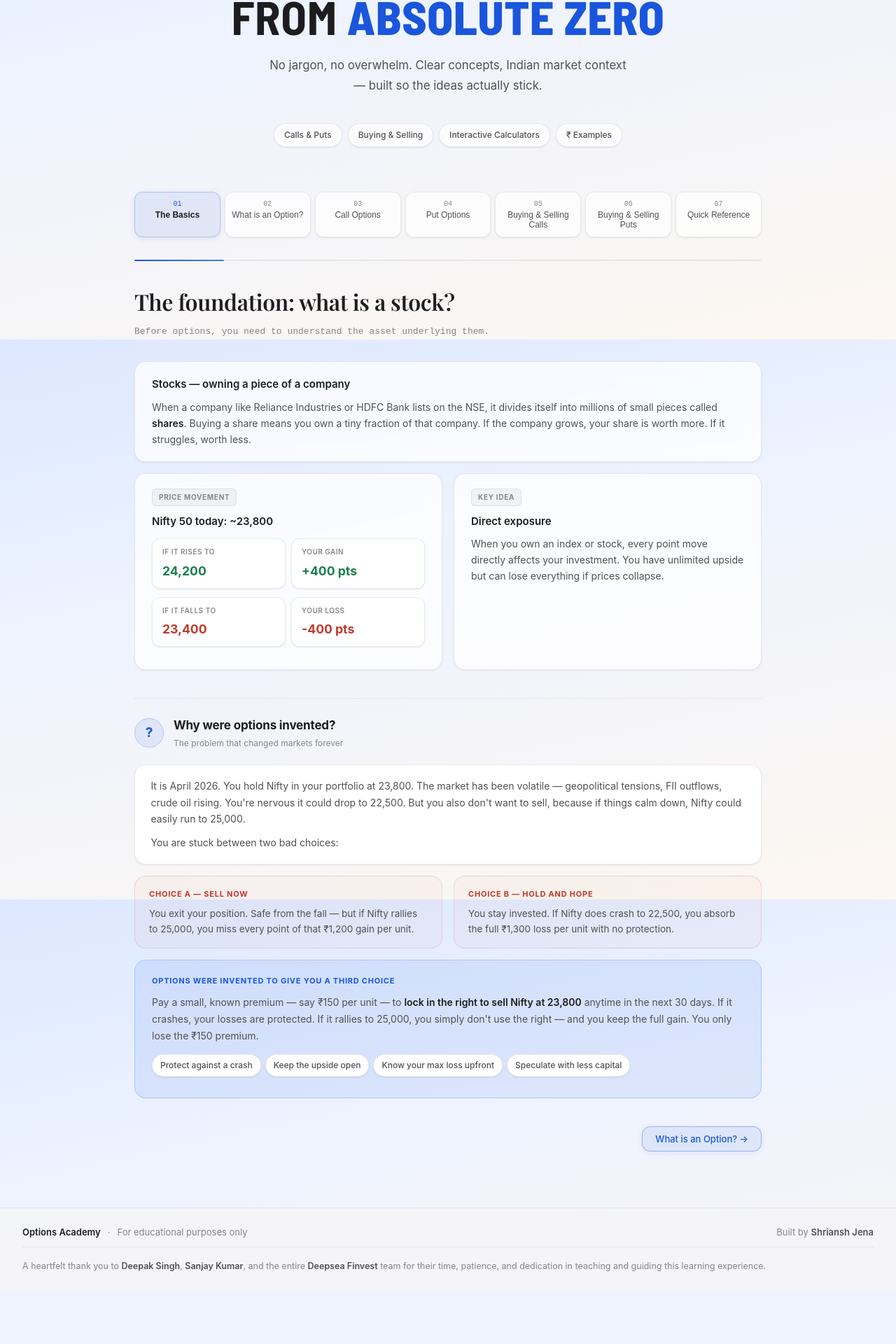
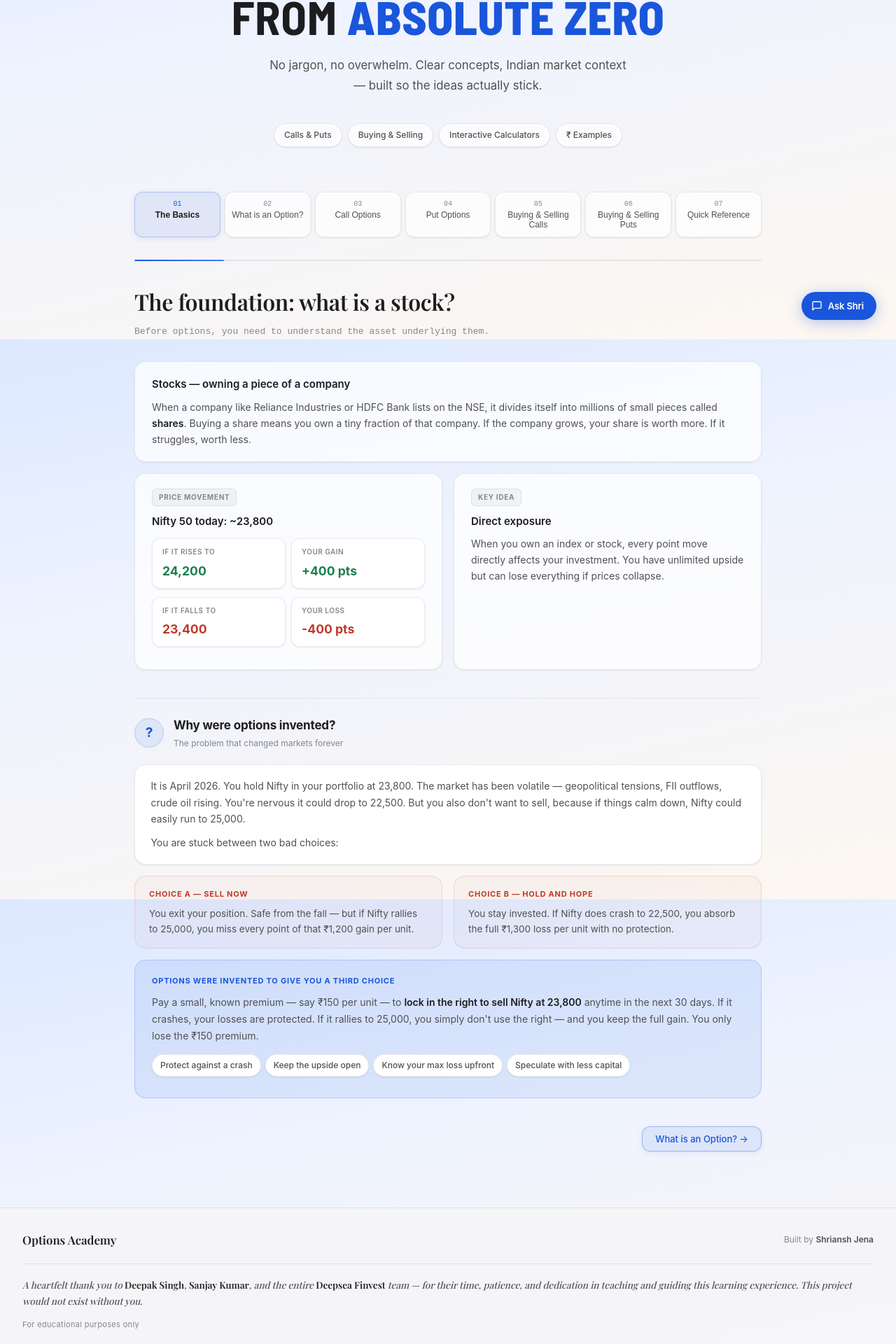
Before and after one commit to shrianshjena/Options-Academy, a React (Vite) app: page / in a window 1280 px wide. Shown: the part 315-2235 px from the top of the page at 70% size. Before the commit the page ends 2158 px from the top, so only its background shows below. Built offline with nearby package versions, Linux system fonts and the light colour scheme; a web font is replaced by a local one.

Commit message:
restore: Playfair footer, FAB button, chat-status, polished navbar Ask Shri

```diff
--- a/src/App.css
+++ b/src/App.css
@@ -224,24 +224,24 @@ td.red   { color:var(--red);   font-weight:600; }
 /* FOOTER */
 footer {
   border-top: 1px solid var(--glass-border);
-  padding: 1.5rem 2rem;
-  display: flex; flex-direction: column; gap: 10px;
+  padding: 2rem 2rem 1.5rem;
+  display: flex; flex-direction: column; gap: 0;
   background: rgba(245,245,247,0.88); backdrop-filter: blur(16px);
 }
-.footer-row {
-  display: flex; align-items: center; gap: 10px; flex-wrap: wrap;
+.footer-top {
+  display: flex; align-items: center; justify-content: space-between;
+  margin-bottom: 1.25rem;
 }
-.footer-brand { font-family: var(--sans); font-size: 13px; font-weight: 600; color: var(--text); }
-.footer-sep { color: var(--text3); font-size: 13px; }
-.footer-edu { font-family: var(--sans); font-size: 13px; color: var(--text3); }
-.footer-spacer { flex: 1; }
-.footer-built { font-family: var(--sans); font-size: 13px; color: var(--text3); }
+.footer-brand { font-family: var(--serif); font-size: 1.05rem; font-weight: 600; color: var(--text); }
+.footer-built { font-family: var(--sans); font-size: 12px; color: var(--text3); }
 .footer-built strong { color: var(--text2); font-weight: 600; }
+.footer-divider { border: none; border-top: 1px solid var(--glass-border); margin-bottom: 1.1rem; }
 .footer-thanks {
-  font-family: var(--sans); font-size: 12.5px;
-  color: var(--text3); line-height: 1.7;
+  font-family: var(--serif); font-size: 13.5px; font-style: italic;
+  color: var(--text2); line-height: 1.75; margin-bottom: 0.75rem;
 }
-.footer-thanks strong { color: var(--text2); font-weight: 600; }
+.footer-thanks strong { color: var(--text); font-weight: 600; font-style: normal; }
+.footer-note { font-family: var(--sans); font-size: 11px; color: var(--text3); letter-spacing: 0.03em; }
 
 /* RESPONSIVE */
 @media (max-width: 640px) {
@@ -270,11 +270,6 @@ footer {
 .why-solution-label { font-size: 11px; font-weight: 700; text-transform: uppercase; letter-spacing: .07em; color: var(--blue); margin-bottom: 10px; }
 .why-solution p { font-size: 14px; color: var(--text2); line-height: 1.7; }
 
-/* FOOTER */
-.footer-main { display: flex; align-items: center; justify-content: space-between; width: 100%; flex-wrap: wrap; gap: 8px; margin-bottom: 1rem; }
-.footer-thanks { border-top: 1px solid var(--glass-border); padding-top: 1rem; width: 100%; }
-.thanks-text { font-size: 12px; color: var(--text2); line-height: 1.7; font-style: italic; }
-.thanks-text strong { color: var(--text); font-weight: 600; font-style: normal; }
 
 /* BLUE-DIM2 for quick ref card */
 .blue-dim2 { background: rgba(26,86,219,0.04); }
@@ -282,12 +277,26 @@ footer {
 /* ── CHATBOT ── */
 
 
+/* Chat FAB */
+.chat-fab {
+  position: fixed; bottom: 28px; right: 28px; z-index: 200;
+  display: flex; align-items: center; gap: 8px;
+  background: var(--blue); color: #fff;
+  border: none; border-radius: 99px; padding: 12px 18px 12px 14px;
+  cursor: pointer; box-shadow: 0 4px 20px rgba(26,86,219,0.32);
+  font-family: var(--sans); font-size: 13px; font-weight: 600;
+  transition: transform .15s, box-shadow .15s;
+}
+.chat-fab:hover { transform: translateY(-2px); box-shadow: 0 6px 28px rgba(26,86,219,0.42); }
+.chat-fab-active { padding: 12px; border-radius: 50%; }
+.chat-fab-label { letter-spacing: -0.01em; }
+
 .chat-backdrop {
   position: fixed; inset: 0; z-index: 198;
 }
 
 .chat-panel {
-  position: fixed; bottom: 88px; right: 28px; z-index: 199;
+  position: fixed; bottom: 88px; right: 28px; z-index: 199; /* sits above FAB */
   width: 420px; max-height: 540px;
   background: #fff; border-radius: 20px;
   border: 1px solid var(--glass-border);
@@ -306,13 +315,14 @@ footer {
 }
 .chat-header-left { display: flex; align-items: center; gap: 10px; }
 .chat-avatar {
-  width: 32px; height: 32px; border-radius: 50%;
+  width: 36px; height: 36px; border-radius: 50%;
   background: var(--blue); color: #fff;
   display: flex; align-items: center; justify-content: center;
-  font-size: 13px; font-weight: 700; font-family: var(--sans);
+  font-size: 14px; font-weight: 700; font-family: var(--sans);
   flex-shrink: 0;
 }
 .chat-name { font-size: 14px; font-weight: 600; color: var(--text); }
+.chat-status { font-size: 11px; color: var(--text3); margin-top: 1px; }
 .chat-close {
   background: none; border: none; cursor: pointer; color: var(--text3);
   font-size: 14px; padding: 4px; line-height: 1; border-radius: 6px;
@@ -384,5 +394,6 @@ footer {
 .chat-send:disabled { opacity: 0.4; cursor: not-allowed; }
 
 @media (max-width: 480px) {
-  .chat-panel { width: calc(100vw - 32px); right: 16px; bottom: 16px; }
+  .chat-panel { width: calc(100vw - 32px); right: 16px; bottom: 88px; }
+  .chat-fab { right: 16px; bottom: 20px; }
 }
--- a/src/App.jsx
+++ b/src/App.jsx
@@ -523,19 +523,18 @@ export default function App() {
       </main>
 
       <footer>
-        <div className="footer-row">
+        <div className="footer-top">
           <span className="footer-brand">Options Academy</span>
-          <span className="footer-sep">·</span>
-          <span className="footer-edu">For educational purposes only</span>
-          <span className="footer-spacer" />
           <span className="footer-built">Built by <strong>Shriansh Jena</strong></span>
         </div>
+        <div className="footer-divider" />
         <p className="footer-thanks">
-          A heartfelt thank you to <strong>Deepak Singh</strong>, <strong>Sanjay Kumar</strong>, and the entire <strong>Deepsea Finvest</strong> team for their time, patience, and dedication in teaching and guiding this learning experience.
+          A heartfelt thank you to <strong>Deepak Singh</strong>, <strong>Sanjay Kumar</strong>, and the entire <strong>Deepsea Finvest</strong> team — for their time, patience, and dedication in teaching and guiding this learning experience. This project would not exist without you.
         </p>
+        <p className="footer-note">For educational purposes only</p>
       </footer>
 
-      <ChatBot onNavigate={setActive} open={chatOpen} onClose={() => setChatOpen(false)} />
+      <ChatBot onNavigate={setActive} open={chatOpen} onToggle={() => setChatOpen(o => !o)} />
     </div>
   )
 }
--- a/src/ChatBot.jsx
+++ b/src/ChatBot.jsx
@@ -26,7 +26,7 @@ function parseNav(text) {
   return { nav: null, clean: text }
 }
 
-export default function ChatBot({ onNavigate, open, onClose }) {
+export default function ChatBot({ onNavigate, open, onToggle }) {
   const [messages, setMessages] = useState([WELCOME])
   const [input, setInput] = useState('')
   const [loading, setLoading] = useState(false)
@@ -37,9 +37,7 @@ export default function ChatBot({ onNavigate, open, onClose }) {
   const inputRef = useRef(null)
 
   useEffect(() => {
-    if (open) {
-      setTimeout(() => inputRef.current?.focus(), 80)
-    }
+    if (open) setTimeout(() => inputRef.current?.focus(), 80)
   }, [open])
 
   useEffect(() => {
@@ -49,7 +47,6 @@ export default function ChatBot({ onNavigate, open, onClose }) {
   async function send() {
     const text = input.trim()
     if (!text || loading) return
-
     const now = Date.now()
     if (now - lastSent < COOLDOWN_MS) return
     if (msgCount >= SESSION_LIMIT) return
@@ -95,25 +92,25 @@ export default function ChatBot({ onNavigate, open, onClose }) {
   }
 
   function handleKey(e) {
-    if (e.key === 'Enter' && !e.shiftKey) {
-      e.preventDefault()
-      send()
-    }
+    if (e.key === 'Enter' && !e.shiftKey) { e.preventDefault(); send() }
   }
 
   const limitReached = msgCount >= SESSION_LIMIT
 
   return (
     <>
-      {open && <div className="chat-backdrop" onClick={onClose} />}
+      {open && <div className="chat-backdrop" onClick={onToggle} />}
 
       <div className={`chat-panel ${open ? 'chat-panel-open' : ''}`}>
         <div className="chat-header">
           <div className="chat-header-left">
             <div className="chat-avatar">S</div>
-            <div className="chat-name">Shri — Options Tutor</div>
+            <div>
+              <div className="chat-name">Shri</div>
+              <div className="chat-status">Options tutor</div>
+            </div>
           </div>
-          <button className="chat-close" onClick={onClose} title="Close">✕</button>
+          <button className="chat-close" onClick={onToggle} title="Close">✕</button>
         </div>
 
         <div className="chat-messages">
@@ -126,9 +123,7 @@ export default function ChatBot({ onNavigate, open, onClose }) {
           {loading && (
             <div className="chat-msg chat-msg-assistant">
               <div className="chat-msg-avatar">S</div>
-              <div className="chat-bubble chat-typing">
-                <span /><span /><span />
-              </div>
+              <div className="chat-bubble chat-typing"><span /><span /><span /></div>
             </div>
           )}
           {navChip && (
@@ -164,6 +159,26 @@ export default function ChatBot({ onNavigate, open, onClose }) {
           </button>
         </div>
       </div>
+
+      {/* Floating Action Button */}
+      <button
+        className={`chat-fab ${open ? 'chat-fab-active' : ''}`}
+        onClick={onToggle}
+        title="Ask Shri"
+      >
+        {open ? (
+          <svg width="18" height="18" viewBox="0 0 20 20" fill="none">
+            <path d="M5 5l10 10M15 5L5 15" stroke="currentColor" strokeWidth="2" strokeLinecap="round"/>
+          </svg>
+        ) : (
+          <>
+            <svg width="16" height="16" viewBox="0 0 24 24" fill="none">
+              <path d="M21 15a2 2 0 01-2 2H7l-4 4V5a2 2 0 012-2h14a2 2 0 012 2z" stroke="currentColor" strokeWidth="2" strokeLinecap="round" strokeLinejoin="round"/>
+            </svg>
+            <span className="chat-fab-label">Ask Shri</span>
+          </>
+        )}
+      </button>
     </>
   )
 }
```
